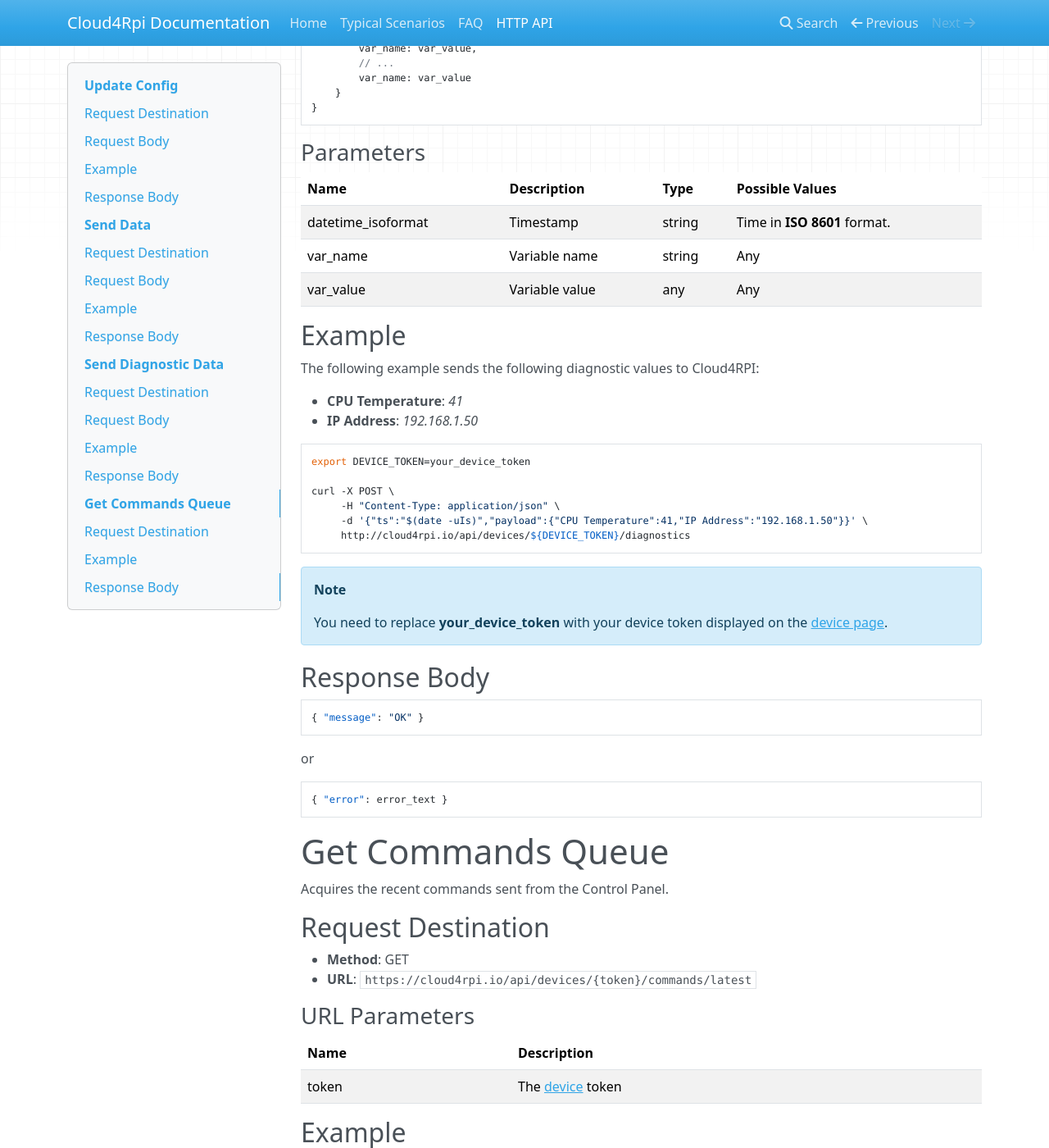
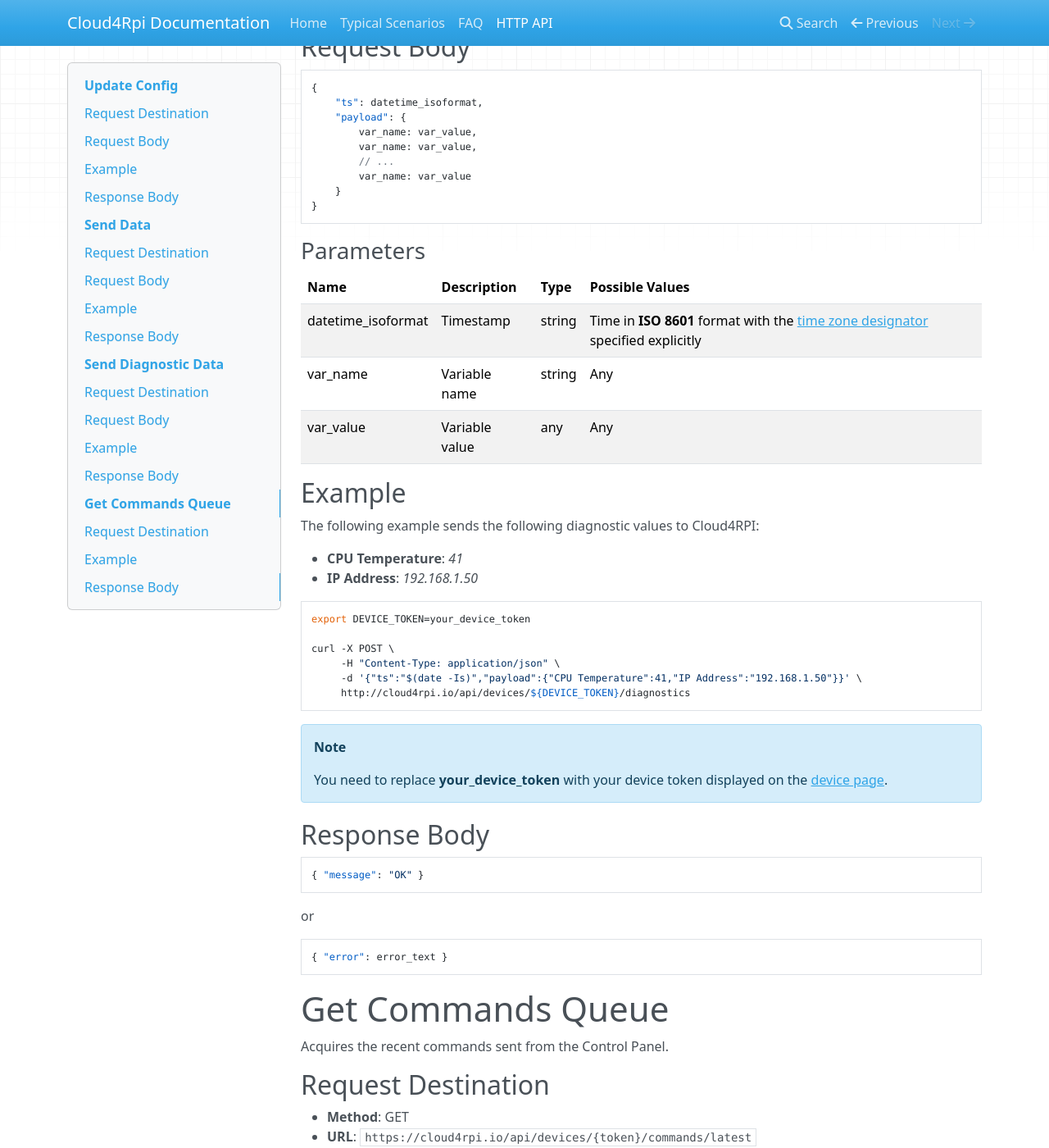
Before and after one commit to cloud4rpi/docs, an MkDocs documentation site: the page built from docs/http_api.md, in a window 1280 px wide and 1400 px high, scrolled down 3923 px. Shown: the whole window at 82% size. Built offline with MkDocs 1.6.1, drawn with Linux system fonts in a browser that asks for light colours; nearby versions of some CDN libraries; old or Windows-style settings are respelled for this version of MkDocs; some of the changed text lies outside the part shown.

Commit message:
time zone designator

````diff
--- a/docs/http_api.md
+++ b/docs/http_api.md
@@ -48,7 +48,7 @@
 
 Name               | Description   | Type   | Possible Values
 ------------------ | ------------- | ------ | ----------------------------
-datetime_isoformat | Timestamp     | string | Time in **ISO 8601** format.
+datetime_isoformat | Timestamp     | string | Time in **ISO 8601** format with the [time zone designator](https://en.wikipedia.org/wiki/ISO_8601#Time_zone_designators) specified explicitly.
 name               | Variable name | string | Any string
 type               | Variable type | string | "bool", "numeric" or "string"
 
@@ -126,7 +126,7 @@
 
 Name               | Description    | Type          | Possible Values
 ------------------ | -------------  | ------------- | ----------------------------
-datetime_isoformat | Timestamp      | string        | Time in **ISO 8601** format.
+datetime_isoformat | Timestamp      | string        | Time in **ISO 8601** format with the [time zone designator](https://en.wikipedia.org/wiki/ISO_8601#Time_zone_designators) specified explicitly
 var_name           | Variable name  | string        | One of the variables
 var_value          | Variable value | corresponding | Any
 
@@ -143,7 +143,7 @@
 
 curl -X POST \
      -H "Content-Type: application/json" \
-     -d '{"ts":"$(date -uIs)","payload":{"Temperature":24,"LEDOn":true}}' \
+     -d '{"ts":"$(date -Is)","payload":{"Temperature":24,"LEDOn":true}}' \
      http://cloud4rpi.io/api/devices/${DEVICE_TOKEN}/data
 ```
 
@@ -201,7 +201,7 @@
 
 Name               | Description    | Type   | Possible Values
 ------------------ | -------------  | ------ | ----------------------------
-datetime_isoformat | Timestamp      | string | Time in **ISO 8601** format.
+datetime_isoformat | Timestamp      | string | Time in **ISO 8601** format with the [time zone designator](https://en.wikipedia.org/wiki/ISO_8601#Time_zone_designators) specified explicitly
 var_name           | Variable name  | string | Any
 var_value          | Variable value | any    | Any
 
@@ -218,7 +218,7 @@
 
 curl -X POST \
      -H "Content-Type: application/json" \
-     -d '{"ts":"$(date -uIs)","payload":{"CPU Temperature":41,"IP Address":"192.168.1.50"}}' \
+     -d '{"ts":"$(date -Is)","payload":{"CPU Temperature":41,"IP Address":"192.168.1.50"}}' \
      http://cloud4rpi.io/api/devices/${DEVICE_TOKEN}/diagnostics
 ```
 
````
